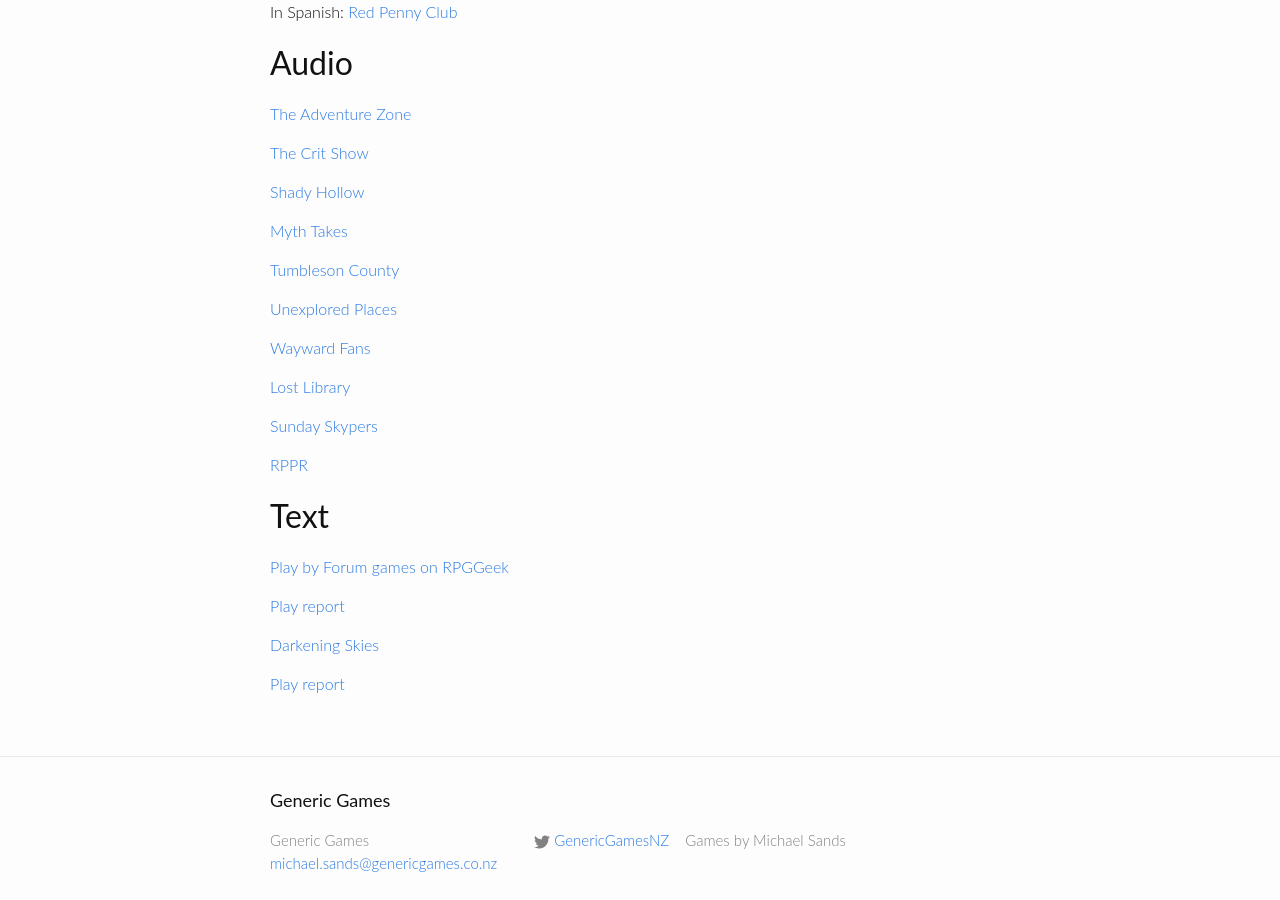
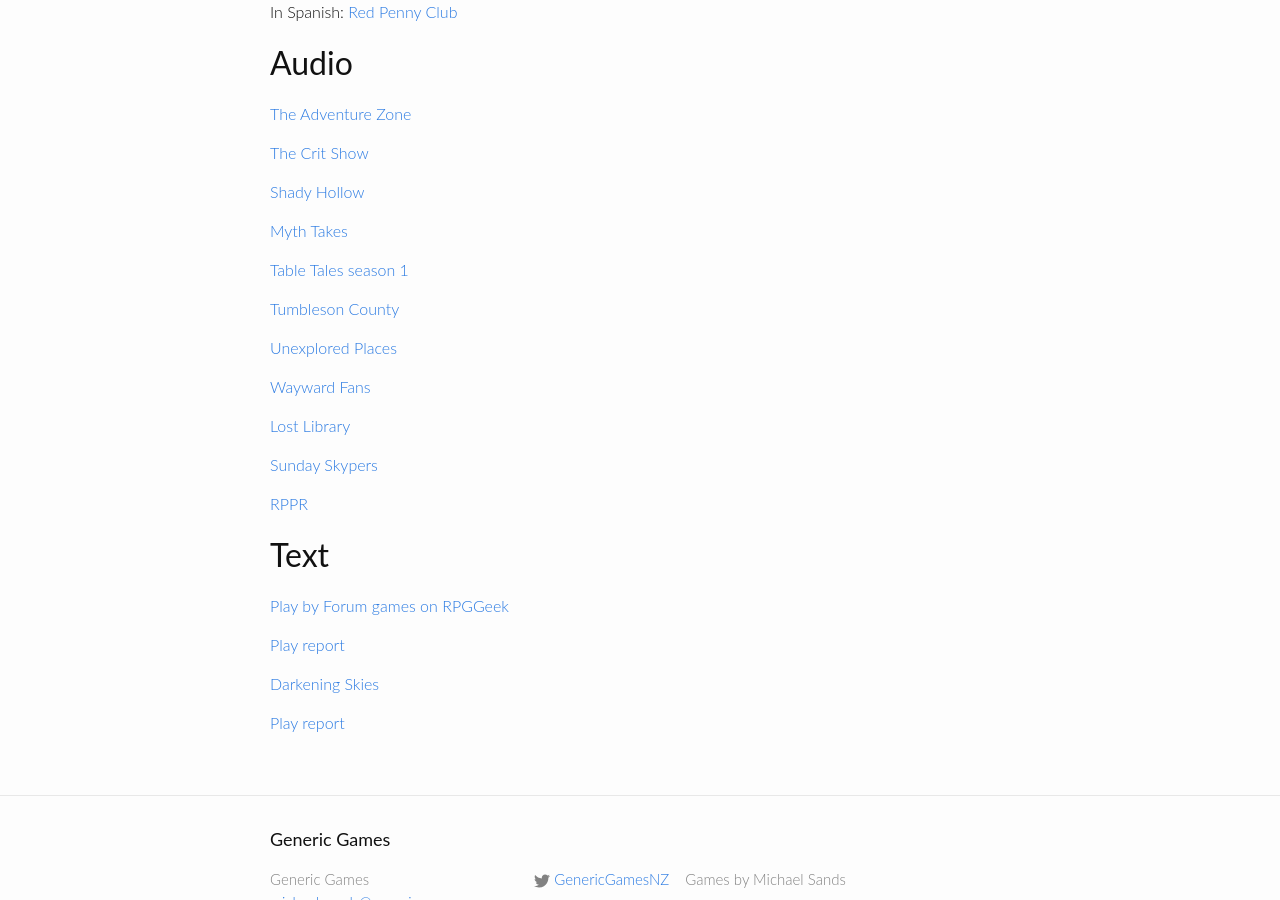
Before and after one commit to michael-sands/generic_games_site, a Jekyll site: the page built from motw_actual_plays.md, in a window 1280 px wide and 900 px high, scrolled down 641 px. Built offline with Jekyll 4.4.1, drawn with Linux system fonts in a browser that asks for light colours.

Commit message:
add table tales

```diff
--- a/motw_actual_plays.md
+++ b/motw_actual_plays.md
@@ -37,6 +37,8 @@
 
 [Myth Takes](https://open.spotify.com/show/5LDvlARiOYzuHwxjHY7DoH)
 
+[Table Tales season 1](https://itunes.apple.com/us/podcast/table-tales/id1338113146?mt=2)
+
 [Tumbleson County](https://soundcloud.com/minionworks/sets/troublesome-times-in-tumbleson)
 
 [Unexplored Places](https://unexploredcast.tumblr.com/)
```
